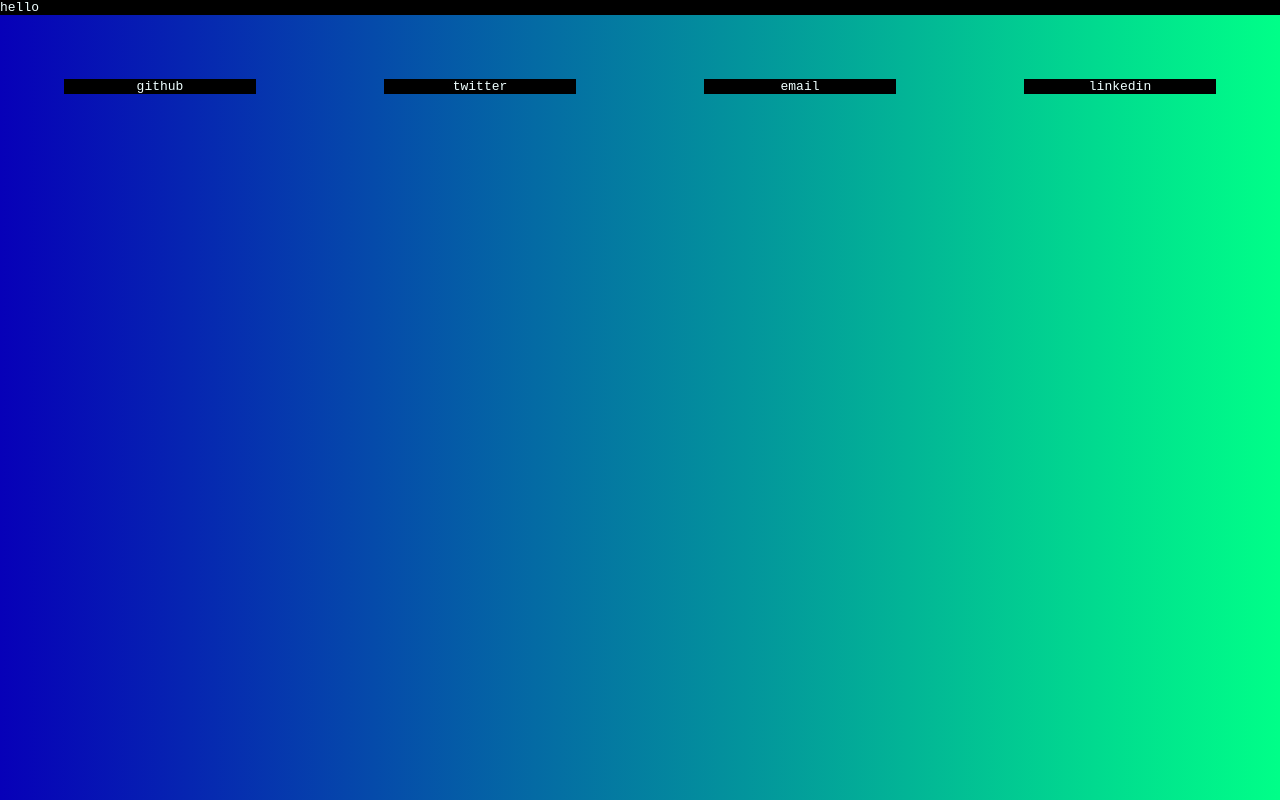
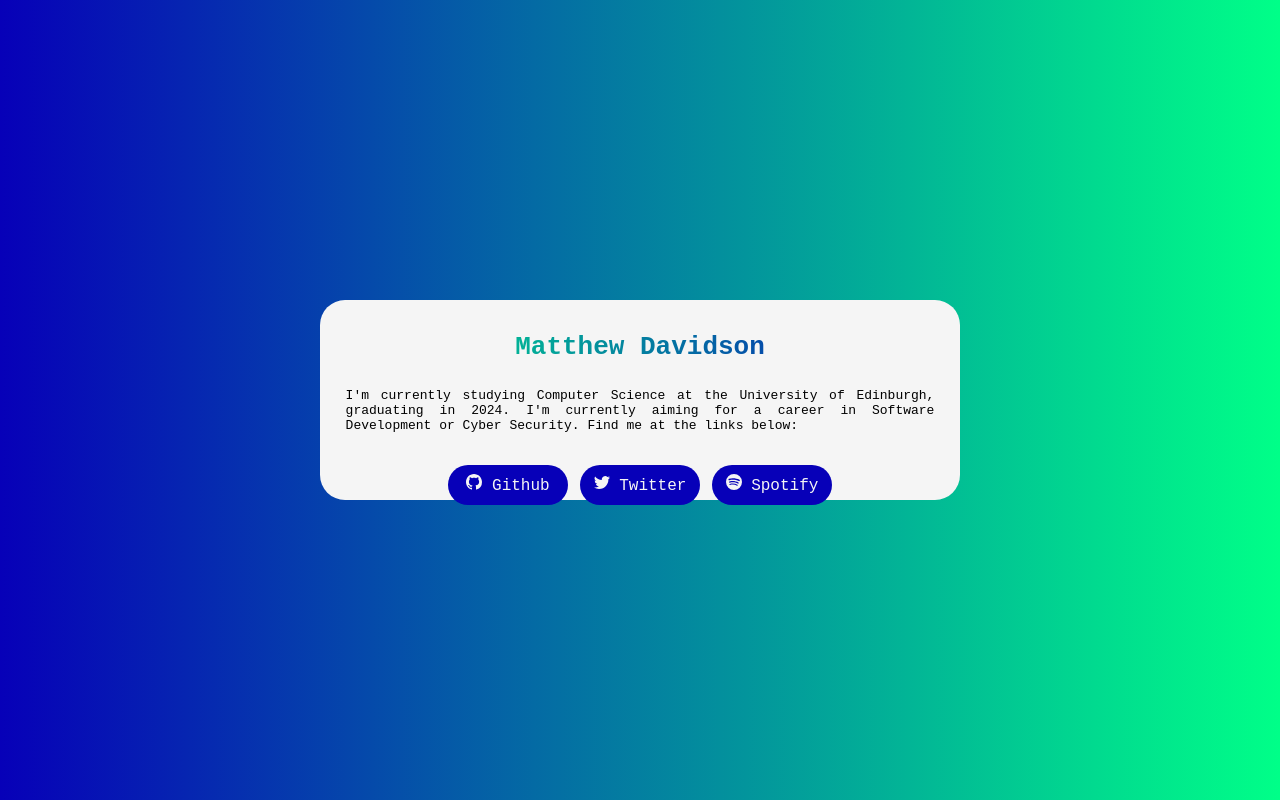
Before and after one commit to voltracker/voltracker.uk, a plain HTML site: page index.html in a window 1280 px wide. Drawn offline with Linux system fonts and the light colour scheme.

Commit message:
relatively decent

```diff
--- a/index.html
+++ b/index.html
@@ -4,20 +4,32 @@
     <meta charset="utf-8">
     <title>voltracker</title>
     <link href="styles.css" rel="stylesheet">
-    <link rel="icon" type="image/x-icon" href="/images/favicon.png">
+    <link rel="icon" type="image/x-icon" href="images/favicon.png">
   <body>
     <div class="flex-container">
-      <div class="row">
-        <div class="flex-main-item">
-          hello
-        </div>
+      <h1 id="greeting">Matthew Davidson</h1>
+      <p id="about">I'm currently studying Computer Science at the University of Edinburgh, graduating in 2024.
+        I'm currently aiming for a career in Software Development or Cyber Security. Find me at the links below:
+      </p>
+      <div class="navigation">
+         <a href="https://github.com/voltracker">
+            <svg xmlns="http://www.w3.org/2000/svg" width="16" height="16" fill="currentColor" class="bi bi-github" viewBox="0 0 16 16">
+              <path d="M8 0C3.58 0 0 3.58 0 8c0 3.54 2.29 6.53 5.47 7.59.4.07.55-.17.55-.38 0-.19-.01-.82-.01-1.49-2.01.37-2.53-.49-2.69-.94-.09-.23-.48-.94-.82-1.13-.28-.15-.68-.52-.01-.53.63-.01 1.08.58 1.23.82.72 1.21 1.87.87 2.33.66.07-.52.28-.87.51-1.07-1.78-.2-3.64-.89-3.64-3.95 0-.87.31-1.59.82-2.15-.08-.2-.36-1.02.08-2.12 0 0 .67-.21 2.2.82.64-.18 1.32-.27 2-.27.68 0 1.36.09 2 .27 1.53-1.04 2.2-.82 2.2-.82.44 1.1.16 1.92.08 2.12.51.56.82 1.27.82 2.15 0 3.07-1.87 3.75-3.65 3.95.29.25.54.73.54 1.48 0 1.07-.01 1.93-.01 2.2 0 .21.15.46.55.38A8.012 8.012 0 0 0 16 8c0-4.42-3.58-8-8-8z"/>
+            </svg> Github
+          </a>
+
+          <a href="https://twitter.com/themafew26">
+            <svg xmlns="http://www.w3.org/2000/svg" width="16" height="16" fill="currentColor" class="bi bi-twitter" viewBox="0 0 16 16">
+              <path d="M5.026 15c6.038 0 9.341-5.003 9.341-9.334 0-.14 0-.282-.006-.422A6.685 6.685 0 0 0 16 3.542a6.658 6.658 0 0 1-1.889.518 3.301 3.301 0 0 0 1.447-1.817 6.533 6.533 0 0 1-2.087.793A3.286 3.286 0 0 0 7.875 6.03a9.325 9.325 0 0 1-6.767-3.429 3.289 3.289 0 0 0 1.018 4.382A3.323 3.323 0 0 1 .64 6.575v.045a3.288 3.288 0 0 0 2.632 3.218 3.203 3.203 0 0 1-.865.115 3.23 3.23 0 0 1-.614-.057 3.283 3.283 0 0 0 3.067 2.277A6.588 6.588 0 0 1 .78 13.58a6.32 6.32 0 0 1-.78-.045A9.344 9.344 0 0 0 5.026 15z"/>
+            </svg> Twitter
+          </a>
+
+          <a href="https://open.spotify.com/user/mattyd_02">
+            <svg xmlns="http://www.w3.org/2000/svg" width="16" height="16" fill="currentColor" class="bi bi-spotify" viewBox="0 0 16 16">
+              <path d="M8 0a8 8 0 1 0 0 16A8 8 0 0 0 8 0zm3.669 11.538a.498.498 0 0 1-.686.165c-1.879-1.147-4.243-1.407-7.028-.77a.499.499 0 0 1-.222-.973c3.048-.696 5.662-.397 7.77.892a.5.5 0 0 1 .166.686zm.979-2.178a.624.624 0 0 1-.858.205c-2.15-1.321-5.428-1.704-7.972-.932a.625.625 0 0 1-.362-1.194c2.905-.881 6.517-.454 8.986 1.063a.624.624 0 0 1 .206.858zm.084-2.268C10.154 5.56 5.9 5.419 3.438 6.166a.748.748 0 1 1-.434-1.432c2.825-.857 7.523-.692 10.492 1.07a.747.747 0 1 1-.764 1.288z"/>
+            </svg> Spotify
+          </a>
       </div>
-      <div class="row">
-          <div class="flex-item">github</div>
-          <div class="flex-item">twitter</div>
-          <div class="flex-item">email</div>
-          <div class="flex-item">linkedin</div>
-      </div>
-  </div>
+    </div>
   </body>
 </html>
--- a/styles.css
+++ b/styles.css
@@ -1,32 +1,65 @@
+a:link {
+  text-decoration: none;
+}
+
+a:visited {
+  text-decoration: none;
+}
+
+a:hover {
+  text-decoration: none;
+}
+
+a:active {
+  text-decoration: underline;
+}
+
 body {
-  margin: 0;
   background: linear-gradient(90deg, #0700b8 0%, #00ff88 100%);
-
+  display: flex;
+  justify-content: center;
+  align-items: center;
+  height: 98vh;
 }
 
 .flex-container{
-  display: flex;
-  flex-direction: column;
-  justify-content: center;
-  align-items: center;
+  width: 50vw;
+  height: 25vh;
+  background-color: whitesmoke;
+  border-radius: 25px;
   font-family: monospace;
-  color: azure;
 }
 
-.row {
+#greeting {
+  text-align: center;
+  margin-top: 5%;
+  color: #7319fa;
+  background-image: -webkit-linear-gradient(180deg, #0700b8 0%, #00ff88 100%);
+  background-clip: text;
+  -webkit-background-clip: text;
+  -webkit-text-fill-color: transparent
+}
+
+#about{
+  text-justify: auto;
+  text-align: justify;
+  margin: 4%;
+}
+
+.navigation {
   display: flex;
   flex-direction: row;
-  width: 100%;
+  align-items: center;
+  justify-content: center;
 }
 
-.flex-main-item{
-  width: 100%;
-  background-color: black;
+.navigation a {
+  background-color: #0700b8;
+  color: whitesmoke;
+  border-radius: 25px;
+  margin: 1%;
+  padding: 1.5%;
+  text-align: center;
+  font-size: 16px;
+  width: 100px;
 }
-
-.flex-item {
-  text-align: center;
-  background-color: black;
-  width: 15%;
-  margin: 5%;
-}
```
